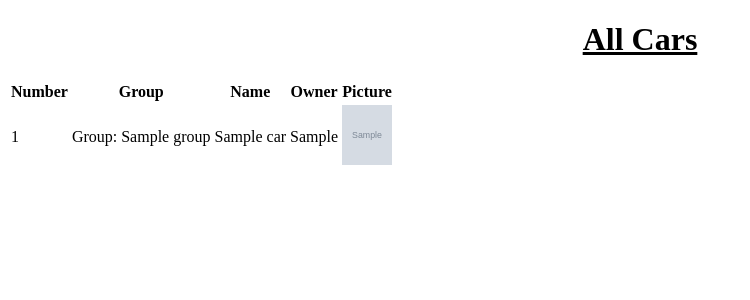
After one commit to alan412/derby, a Django app: page /derby/allCars in a window 1280 px wide. The commit adds this page. Shown: the top 300 px of the page, without its empty margins (0-750 px from the left). Run offline with Django 3.2, Linux system fonts and the light colour scheme; tables that the repository leaves empty hold one stand-in row (values such as "Sample post"); grey boxes marked "Sample" are stand-in pictures.

Commit message:
Add allCars

```diff
--- /dev/null
+++ b/derby/templates/derby/allCars.html
@@ -0,0 +1,38 @@
+{% extends "derby/base.html" %}
+{% block title %}All Cars{% endblock %}
+{% block content %}
+<h1 class="center-title">
+    <u><b>All Cars</b></u>
+</h1>
+
+<table class="All Cars">
+    <tr>
+        <th>Number</th>
+        <th>Group</th>
+        <th>Name</th>
+        <th>Owner</th>
+        <th>Picture</th>
+    </tr>
+    {% for car in cars %}
+    <tr>
+        <td>
+            {{car.number}}
+        </td>
+        <td>
+            {{car.group}}
+        </td>
+        <td>
+            {{car.name}}
+        </td>
+        <td>
+            {{car.owner}}
+        </td>
+        <td>{% if car.picture %}
+            <img src=" /{{car.picture}}" width="50" height="60">
+            {% endif %}
+        </td>
+    </tr>
+    {% endfor %}
+</table>
+
+{% endblock %}
--- a/derby/templates/derby/main.html
+++ b/derby/templates/derby/main.html
@@ -6,4 +6,5 @@
 <H1><A HREF="start">Start Race</A></H1>
 <H1><A HREF="audience">Audience</A></H1>
 <H1><A HREF="remainingHeats">Remaining Heats</A></H1>
+<H1><A HREF="allCars">All Cars</A></H1>
 {% endblock %}
--- a/derby/urls.py
+++ b/derby/urls.py
@@ -9,5 +9,6 @@ urlpatterns = [
     path('currentHeat', views.currentHeat),
     path('leaderboard', views.leaderboard),
     path('nextHeat', views.nextHeat),
+    path('allCars', views.allCars),
     path('start', views.start)
 ]
--- a/derby/views.py
+++ b/derby/views.py
@@ -2,6 +2,7 @@ from django.http.response import HttpResponseRedirect
 from django.shortcuts import render
 from django.http import HttpResponse
 from derby.forms import RegisterForm
+from derby.models import Car
 
 
 def register(request):
@@ -57,6 +58,11 @@ def remainingHeats(request):
     return render(request, "derby/remaining.html", context)
 
 
+def allCars(request):
+    context = {"cars": Car.objects.all()}
+    return render(request, "derby/allCars.html", context)
+
+
 def leaderboard(request):
     listCars = [
         {"owner": "DAD", "name": "slowpoke", "picture": "", "speed": "01:07.02"},
```
